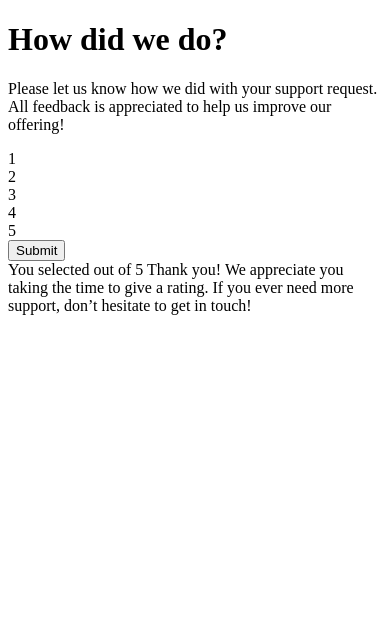
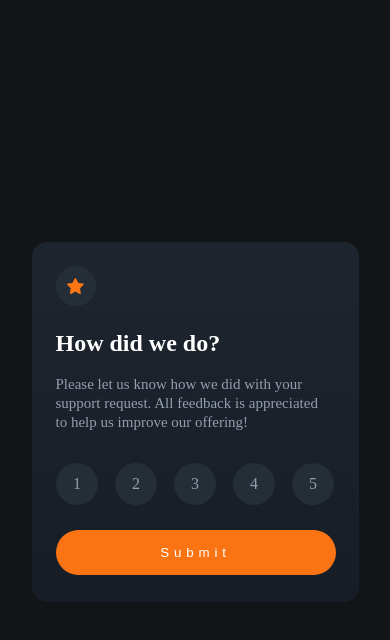
Before and after one commit to Aq1q/Interactive-rating-component, a plain HTML site: page index.html in a window 390 px wide. Drawn offline with Linux system fonts and the light colour scheme.

Commit message:
Create style for mobile rating

```diff
--- a/index.html
+++ b/index.html
@@ -8,15 +8,21 @@
 
   <title>Frontend Mentor | Interactive rating component</title>
 
+  <link rel="stylesheet" href="reset.css">
+  <link rel="stylesheet" href="style.css">
+
 </head>
 <body>
   <main class="container">
     <div id="rating" class="visible">
       <!-- Rating state start -->
-      <h1>
+      <div id="star">
+        <img src="./images/icon-star.svg" alt="star">
+      </div>
+      <h1 class="header">
         How did we do?
       </h1>
-      <p>
+      <p class="text">
         Please let us know how we did with your support request. All feedback is appreciated
         to help us improve our offering!
       </p>
@@ -25,7 +31,7 @@
         <div id="2" class="rate">2</div>
         <div id="3" class="rate">3</div>
         <div id="4" class="rate">4</div>
-        <div id="5" class="rate"  >5</div>
+        <div id="5" class="rate">5</div>
       </div>
       <button id="submit">
         Submit
--- /dev/null
+++ b/reset.css
@@ -0,0 +1,48 @@
+/* http://meyerweb.com/eric/tools/css/reset/
+   v2.0 | 20110126
+   License: none (public domain)
+*/
+
+html, body, div, span, applet, object, iframe,
+h1, h2, h3, h4, h5, h6, p, blockquote, pre,
+a, abbr, acronym, address, big, cite, code,
+del, dfn, em, img, ins, kbd, q, s, samp,
+small, strike, strong, sub, sup, tt, var,
+b, u, i, center,
+dl, dt, dd, ol, ul, li,
+fieldset, form, label, legend,
+table, caption, tbody, tfoot, thead, tr, th, td,
+article, aside, canvas, details, embed,
+figure, figcaption, footer, header, hgroup,
+menu, nav, output, ruby, section, summary,
+time, mark, audio, video {
+	margin: 0;
+	padding: 0;
+	border: 0;
+	font-size: 100%;
+	font: inherit;
+	vertical-align: baseline;
+}
+/* HTML5 display-role reset for older browsers */
+article, aside, details, figcaption, figure,
+footer, header, hgroup, menu, nav, section {
+	display: block;
+}
+body {
+	line-height: 1;
+}
+ol, ul {
+	list-style: none;
+}
+blockquote, q {
+	quotes: none;
+}
+blockquote:before, blockquote:after,
+q:before, q:after {
+	content: '';
+	content: none;
+}
+table {
+	border-collapse: collapse;
+	border-spacing: 0;
+}
--- /dev/null
+++ b/style.scss
@@ -0,0 +1,101 @@
+// Primary colors
+$orange: hsl(25, 97%, 53%);
+
+// Neutral colors
+
+$white: hsl(0, 0%, 100%);
+$light-grey: hsl(217, 12%, 63%);
+$medium-grey: hsl(216, 12%, 54%);
+$dark-blue: hsl(213, 19%, 18%);
+$darker-blue: hsl(215, 27%, 12%);
+$very-dark-blue: hsl(216, 12%, 8%);
+
+*{
+    box-sizing: border-box;
+}
+body {
+    background-color: $very-dark-blue;
+    height: 100vh;
+    min-height: 100vh;
+    p{
+        font-size: 15px;
+    }
+}
+.visible {
+    display: block;
+}
+.invisible {
+    display: none;
+}
+.container {
+    width: 100%;
+    height: 100%;
+    display: flex;
+    justify-content: center;
+    align-items: center ;
+    #rating {
+        width: 327px;
+        height: 360px;
+        background: linear-gradient(#1e252f, $darker-blue);
+        border-radius: 15px;
+        padding: 24px;
+        #star {
+            width: 40px;
+            height: 40px;
+            display: flex;
+            align-items: center;
+            justify-content: center;
+            border-radius: 50%;
+            background-color: $dark-blue;
+            margin-bottom: 25px;
+        }
+        .header {
+            color: $white;
+            font-size: 1.5rem;
+            font-weight: 700;
+            margin-bottom: 20px;
+        }
+        .text {
+            color: $light-grey;
+            line-height: 1.2rem;
+            margin-bottom: 30px;
+            padding-right: 5px;
+        }
+        #submit {
+            height: 45px;
+            width: 280px;
+            border: none;
+            border-radius: 40px;
+            color: $white;
+            background-color: $orange;
+            letter-spacing: 0.3rem;
+            font-weight: 500;
+        }
+        #submit:hover {
+            cursor: pointer;
+            color: $orange;
+            background-color: $white;
+        }
+    }
+}
+.rates {
+    width: 100%;
+    display: flex;
+    justify-content: center;
+    gap: 17px;
+    align-items: center;
+    margin-bottom: 25px;
+    .rate {
+        color: $light-grey;
+        display: flex;
+        align-items: center;
+        justify-content: center;
+        width: 42px;
+        height: 42px;
+        background-color: $dark-blue;
+        border-radius: 50%;
+    }
+    .rate:hover {
+        cursor: pointer;
+    }
+}
```
Also changed, not shown: style.css (added), 1 other file.
